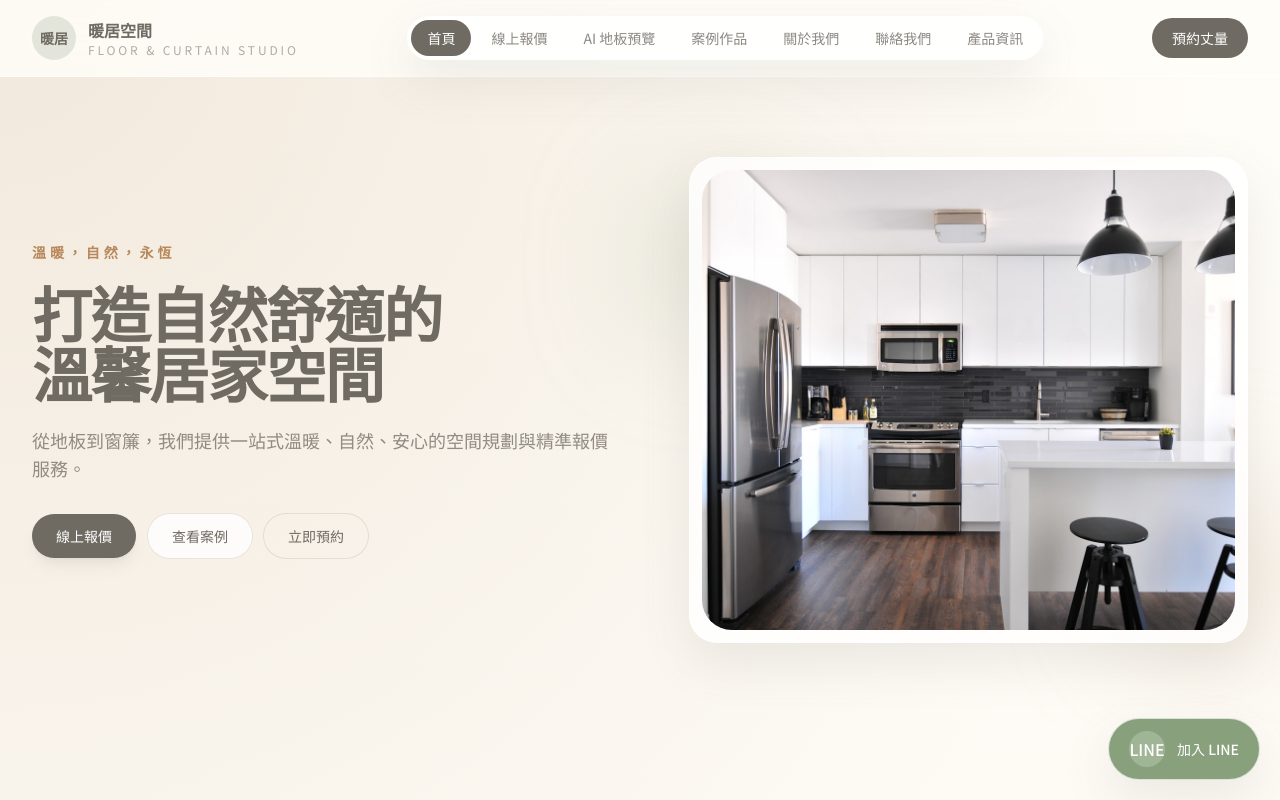
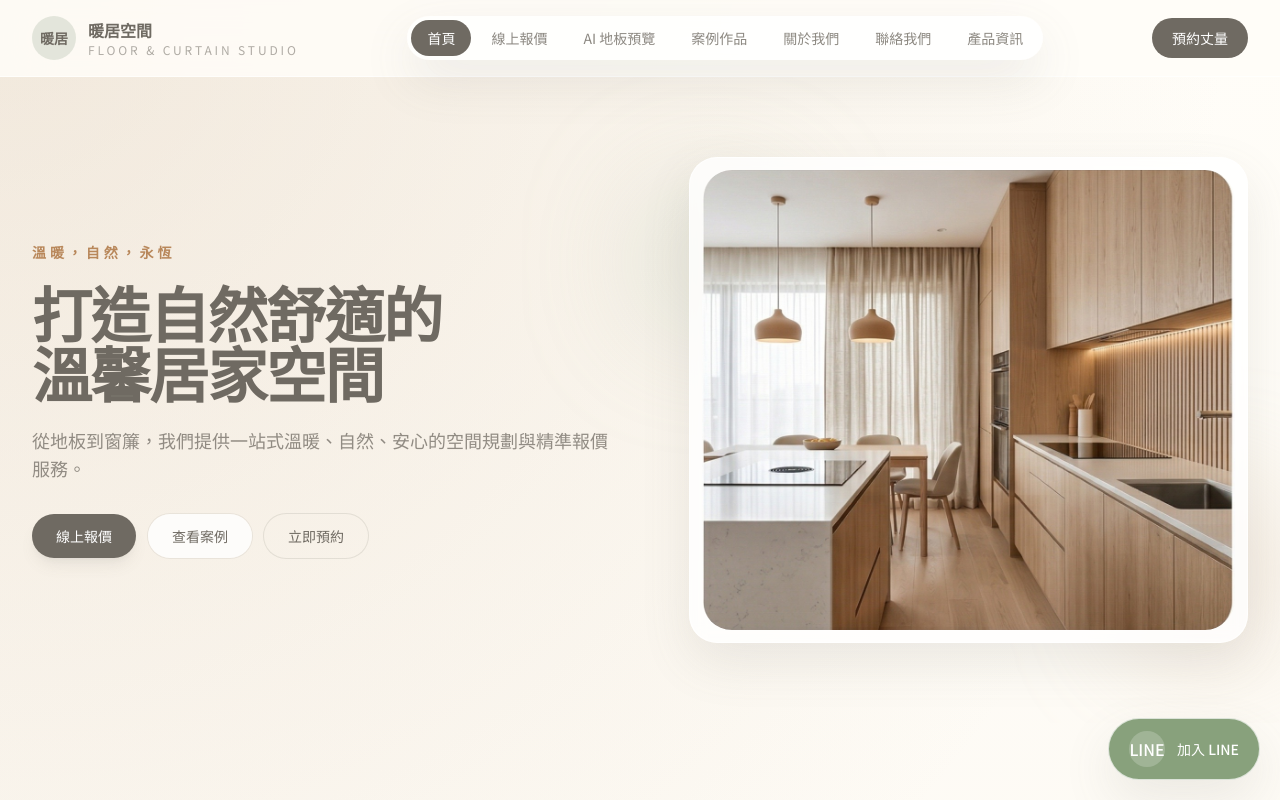
Before and after one commit to william700709-jpg/floor-ai-preview-site, a Next.js app: page / in a window 1280 px wide. Shown: the top 800 px of the page. Built offline with nearby package versions, Linux system fonts and the light colour scheme.

Commit message:
Use provided home hero image

```diff
--- a/app/page.tsx
+++ b/app/page.tsx
@@ -67,7 +67,7 @@ export default function HomePage() {
             <div className="absolute -right-8 bottom-0 h-36 w-36 rounded-full bg-latte/50 blur-3xl" />
             <div className="card-surface relative overflow-hidden rounded-[36px] p-3">
               <Image
-                src="/images/home/hero-kitchen-modern.jpg"
+                src="/images/home/hero-home-attachment.jpg"
                 alt="溫暖木質廚房與窗簾搭配的居家空間"
                 width={960}
                 height={720}
```
Also changed, not shown: public/images/home/hero-home-attachment.jpg (added).
